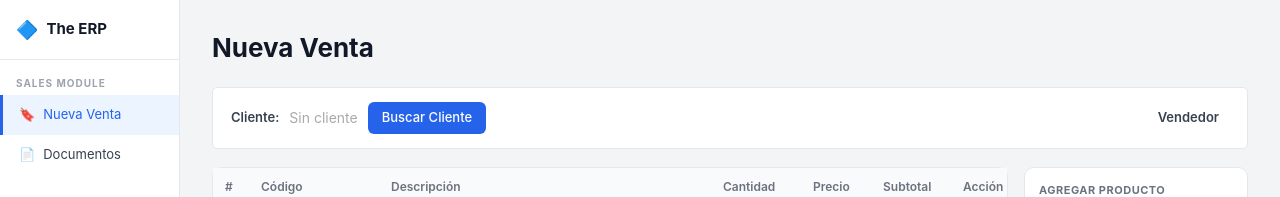
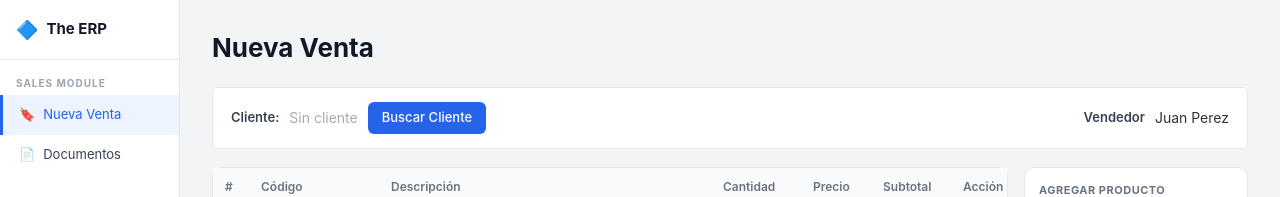
Before and after one commit to agusquartz/ERP-Gestion-2026, a Next.js app in the folder erp_front/: page /sales in a window 1280 px wide. Shown: the top 197 px of the page. Built offline with nearby package versions, Linux system fonts and the light colour scheme; no server answers.

Commit message:
KAN-44(Fix): Correct typo from saller to seller in NewSalePage

```diff
--- a/erp_front/modules/sales/pages/NewSalePage.jsx
+++ b/erp_front/modules/sales/pages/NewSalePage.jsx
@@ -82,7 +82,7 @@ export default function NewSalePage() {
       <SaleHeader
         selectedClient={selectedClient}
         onBuscarCliente={clientModal.open}
-        saller={seller}
+        seller={seller}
      />
 
       {submitError && <div style={s.errorBanner}>{submitError}</div>}
```
